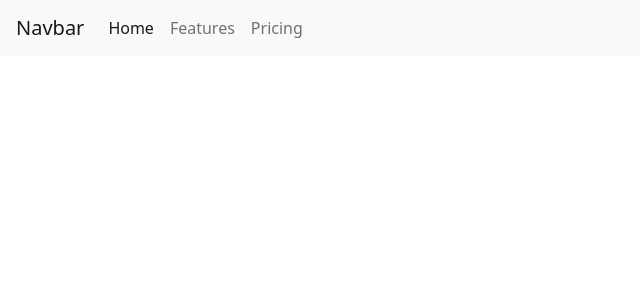
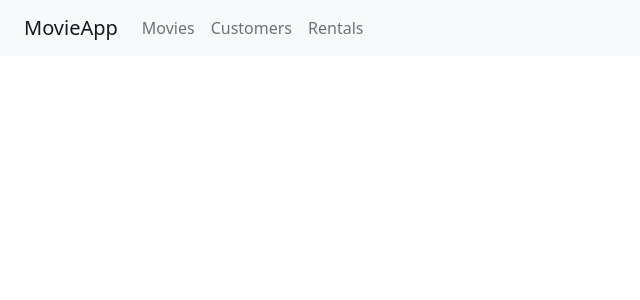
Before and after one commit to CutieMath/react-02, a React (Create React App) app: page / in a window 1280 px wide. Shown: the top 300 px of the page, without its empty margins (0-640 px from the left). Built offline with nearby package versions, Linux system fonts and the light colour scheme.

Commit message:
add navLinks to the navBar

```diff
--- a/src/components/navBar.jsx
+++ b/src/components/navBar.jsx
@@ -1,34 +1,41 @@
 import React from "react";
+import { Link } from "react-router-dom";
 
 const NavBar = () => {
   return (
-    <nav class="mb-4 px-3 navbar navbar-expand-lg navbar-light bg-light">
-      <a class="navbar-brand" href="#">
-        Navbar
-      </a>
+    <nav class="mb-4 px-4 navbar navbar-expand-lg navbar-light bg-light">
+      <Link to="/movies" className="navbar-brand">
+        MovieApp
+      </Link>
       <button
         class="navbar-toggler"
         type="button"
         data-toggle="collapse"
-        data-target="#navbarNavAltMarkup"
-        aria-controls="navbarNavAltMarkup"
+        data-target="#navbarNav"
+        aria-controls="navbarNav"
         aria-expanded="false"
         aria-label="Toggle navigation"
       >
         <span class="navbar-toggler-icon"></span>
       </button>
-      <div class="collapse navbar-collapse" id="navbarNavAltMarkup">
-        <div class="navbar-nav">
-          <a class="nav-item nav-link active" href="#">
-            Home <span class="sr-only">(current)</span>
-          </a>
-          <a class="nav-item nav-link" href="#">
-            Features
-          </a>
-          <a class="nav-item nav-link" href="#">
-            Pricing
-          </a>
-        </div>
+      <div class="collapse navbar-collapse" id="navbarNav">
+        <ul class="navbar-nav">
+          <li class="nav-item">
+            <Link to="/movies" className="nav-link">
+              Movies
+            </Link>
+          </li>
+          <li class="nav-item">
+            <Link to="/customers" className="nav-link">
+              Customers
+            </Link>
+          </li>
+          <li class="nav-item">
+            <Link to="/rentals" className="nav-link">
+              Rentals
+            </Link>
+          </li>
+        </ul>
       </div>
     </nav>
   );
```
